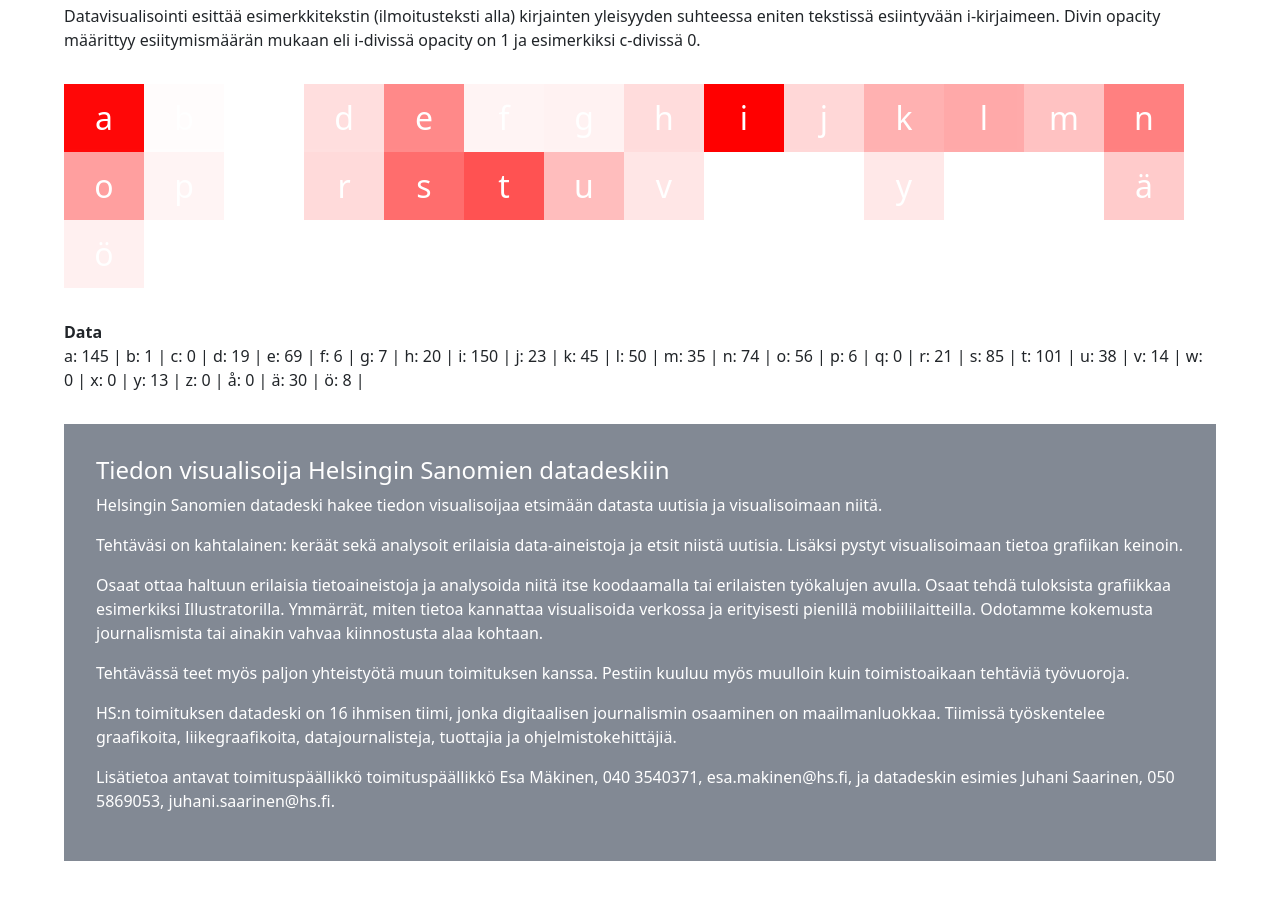
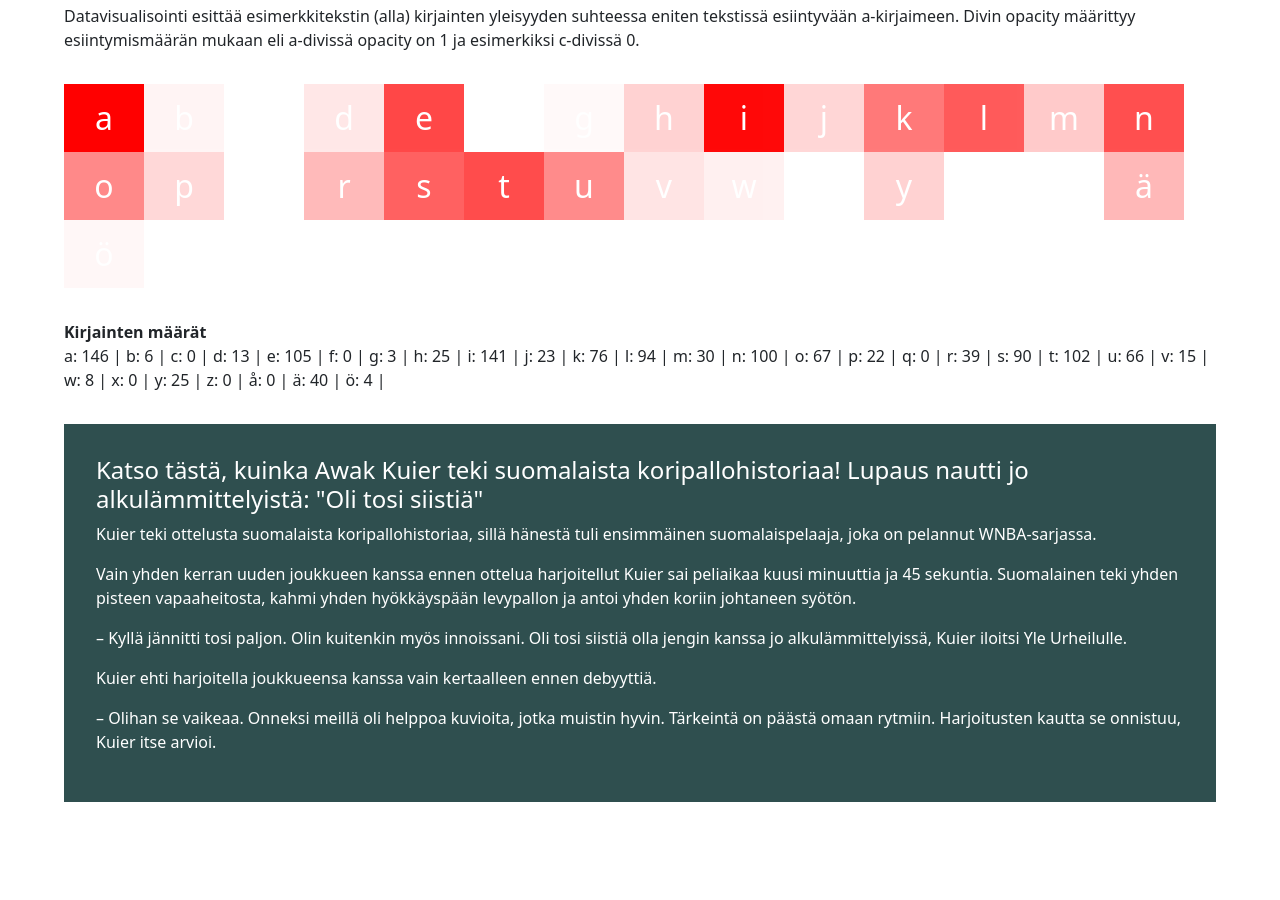
Before and after one commit to villeee/dataviz-letters, a plain HTML site: page index.html in a window 1280 px wide. Shown: the part 106-1006 px from the top of the page. After the commit the page ends 972 px from the top, so only its background shows below. Drawn offline with nearby package versions, Linux system fonts and the light colour scheme.

Commit message:
update Awak

```diff
--- a/alphabets.json
+++ b/alphabets.json
@@ -1 +1 @@
-json_data = '[{"alphabet": "a", "amount": 145}, {"alphabet": "b", "amount": 1}, {"alphabet": "c", "amount": 0}, {"alphabet": "d", "amount": 19}, {"alphabet": "e", "amount": 69}, {"alphabet": "f", "amount": 6}, {"alphabet": "g", "amount": 7}, {"alphabet": "h", "amount": 20}, {"alphabet": "i", "amount": 150}, {"alphabet": "j", "amount": 23}, {"alphabet": "k", "amount": 45}, {"alphabet": "l", "amount": 50}, {"alphabet": "m", "amount": 35}, {"alphabet": "n", "amount": 74}, {"alphabet": "o", "amount": 56}, {"alphabet": "p", "amount": 6}, {"alphabet": "q", "amount": 0}, {"alphabet": "r", "amount": 21}, {"alphabet": "s", "amount": 85}, {"alphabet": "t", "amount": 101}, {"alphabet": "u", "amount": 38}, {"alphabet": "v", "amount": 14}, {"alphabet": "w", "amount": 0}, {"alphabet": "x", "amount": 0}, {"alphabet": "y", "amount": 13}, {"alphabet": "z", "amount": 0}, {"alphabet": "å", "amount": 0}, {"alphabet": "ä", "amount": 30}, {"alphabet": "ö", "amount": 8}]';
+json_data='[{"alphabet": "a", "amount": 146}, {"alphabet": "b", "amount": 6}, {"alphabet": "c", "amount": 0}, {"alphabet": "d", "amount": 13}, {"alphabet": "e", "amount": 105}, {"alphabet": "f", "amount": 0}, {"alphabet": "g", "amount": 3}, {"alphabet": "h", "amount": 25}, {"alphabet": "i", "amount": 141}, {"alphabet": "j", "amount": 23}, {"alphabet": "k", "amount": 76}, {"alphabet": "l", "amount": 94}, {"alphabet": "m", "amount": 30}, {"alphabet": "n", "amount": 100}, {"alphabet": "o", "amount": 67}, {"alphabet": "p", "amount": 22}, {"alphabet": "q", "amount": 0}, {"alphabet": "r", "amount": 39}, {"alphabet": "s", "amount": 90}, {"alphabet": "t", "amount": 102}, {"alphabet": "u", "amount": 66}, {"alphabet": "v", "amount": 15}, {"alphabet": "w", "amount": 8}, {"alphabet": "x", "amount": 0}, {"alphabet": "y", "amount": 25}, {"alphabet": "z", "amount": 0}, {"alphabet": "\u00e5", "amount": 0}, {"alphabet": "\u00e4", "amount": 40}, {"alphabet": "\u00f6", "amount": 4}]';
--- a/index.html
+++ b/index.html
@@ -3,7 +3,7 @@
   <head>
     <meta charset="UTF-8" />
     <meta name="viewport" content="width=device-width, initial-scale=1.0" />
-    <title>Dataviz - Sanoma</title>
+    <title>Dataviz - Kirjaimet</title>
     <script type="text/javascript" src="alphabets.json"></script>
     <link
       href="https://cdn.jsdelivr.net/npm/bootstrap@5.0.1/dist/css/bootstrap.min.css"
@@ -26,63 +26,58 @@
       <div id="block">
         <h2>Kirjainten määrä tekstissä suhteessa yleisimpään kirjaimeen</h2>
         <p>
-          Datavisualisointi esittää esimerkkitekstin (ilmoitusteksti alla)
-          kirjainten yleisyyden suhteessa eniten tekstissä esiintyvään
-          i-kirjaimeen. Divin opacity määrittyy esiitymismäärän mukaan eli
-          i-divissä opacity on 1 ja esimerkiksi c-divissä 0.
+          Datavisualisointi esittää esimerkkitekstin (alla) kirjainten
+          yleisyyden suhteessa eniten tekstissä esiintyvään a-kirjaimeen. Divin
+          opacity määrittyy esiintymismäärän mukaan eli a-divissä opacity on 1
+          ja esimerkiksi c-divissä 0.
         </p>
       </div>
       <div id="block">
         <div id="dataviz"></div>
       </div>
       <div id="block">
-        <strong>Data</strong>
+        <strong>Kirjainten määrät</strong>
         <div id="data"></div>
       </div>
 
       <div
         id="block"
-        style="padding: 2em; color: white; background-color: rgb(130, 137, 148)"
+        style="padding: 2em; color: white; background-color: darkslategrey"
       >
-        <h4>Tiedon visualisoija Helsingin Sanomien datadeskiin</h4>
+        <h4>
+          Katso tästä, kuinka Awak Kuier teki suomalaista koripallohistoriaa!
+          Lupaus nautti jo alkulämmittelyistä: "Oli tosi siistiä"
+        </h4>
         <p>
-          Helsingin Sanomien datadeski hakee tiedon visualisoijaa etsimään
-          datasta uutisia ja visualisoimaan niitä.
+          Kuier teki ottelusta suomalaista koripallohistoriaa, sillä hänestä
+          tuli ensimmäinen suomalaispelaaja, joka on pelannut WNBA-sarjassa.
         </p>
         <p>
-          Tehtäväsi on kahtalainen: keräät sekä analysoit erilaisia
-          data-aineistoja ja etsit niistä uutisia. Lisäksi pystyt visualisoimaan
-          tietoa grafiikan keinoin.
+          Vain yhden kerran uuden joukkueen kanssa ennen ottelua harjoitellut
+          Kuier sai peliaikaa kuusi minuuttia ja 45 sekuntia. Suomalainen teki
+          yhden pisteen vapaaheitosta, kahmi yhden hyökkäyspään levypallon ja
+          antoi yhden koriin johtaneen syötön.
         </p>
         <p>
-          Osaat ottaa haltuun erilaisia tietoaineistoja ja analysoida niitä itse
-          koodaamalla tai erilaisten työkalujen avulla. Osaat tehdä tuloksista
-          grafiikkaa esimerkiksi Illustratorilla. Ymmärrät, miten tietoa
-          kannattaa visualisoida verkossa ja erityisesti pienillä
-          mobiililaitteilla. Odotamme kokemusta journalismista tai ainakin
-          vahvaa kiinnostusta alaa kohtaan.
+          – Kyllä jännitti tosi paljon. Olin kuitenkin myös innoissani. Oli tosi
+          siistiä olla jengin kanssa jo alkulämmittelyissä, Kuier iloitsi Yle
+          Urheilulle.
         </p>
         <p>
-          Tehtävässä teet myös paljon yhteistyötä muun toimituksen kanssa.
-          Pestiin kuuluu myös muulloin kuin toimistoaikaan tehtäviä työvuoroja.
+          Kuier ehti harjoitella joukkueensa kanssa vain kertaalleen ennen
+          debyyttiä.
         </p>
         <p>
-          HS:n toimituksen datadeski on 16 ihmisen tiimi, jonka digitaalisen
-          journalismin osaaminen on maailmanluokkaa. Tiimissä työskentelee
-          graafikoita, liikegraafikoita, datajournalisteja, tuottajia ja
-          ohjelmistokehittäjiä.
-        </p>
-        <p>
-          Lisätietoa antavat toimituspäällikkö toimituspäällikkö Esa Mäkinen,
-          040 3540371, esa.makinen@hs.fi, ja datadeskin esimies Juhani Saarinen,
-          050 5869053, juhani.saarinen@hs.fi.
+          – Olihan se vaikeaa. Onneksi meillä oli helppoa kuvioita, jotka
+          muistin hyvin. Tärkeintä on päästä omaan rytmiin. Harjoitusten kautta
+          se onnistuu, Kuier itse arvioi.
         </p>
       </div>
     </div>
     <script>
       const data = JSON.parse(json_data);
 
-      const divider = 150;
+      const divider = 146;
       const grid = `${data
         .map(function (item) {
           return `<div style="display:inline-block;text-align:center;color:white;font-size:2em;background-color:red;padding:10px;width:80px;opacity:${
```
Also changed, not shown: readme.txt (added), 1 other file.
